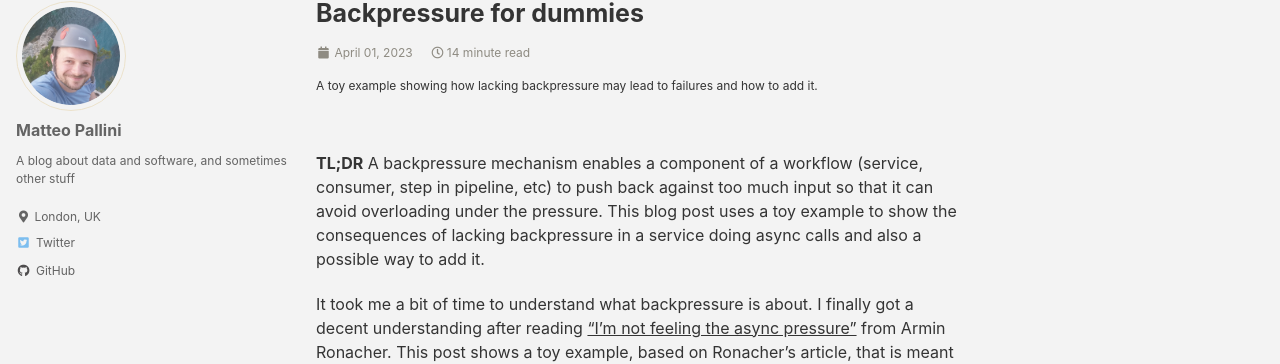
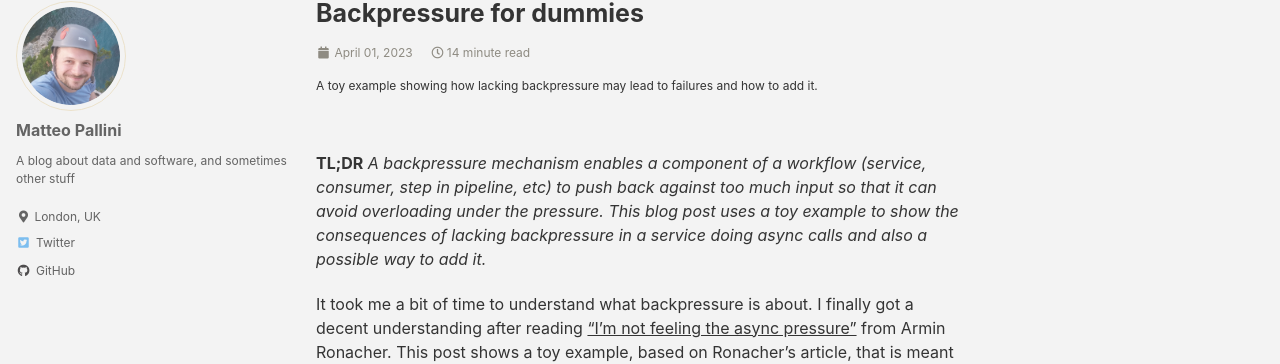
Before and after one commit to matteo-pallini/drabbit17.github.io, a Jekyll site: the page built from _posts/2023-04-01-backpressure-for-dummies.md, in a window 1280 px wide. Shown: the part 80-444 px from the top of the page. Built offline with Jekyll 4.4.1, drawn with Linux system fonts in a browser that asks for light colours; cached includes are drawn as plain includes; nearby versions of some CDN libraries.

Commit message:
Make TL;DR in italic

```diff
--- a/_posts/2023-04-01-backpressure-for-dummies.md
+++ b/_posts/2023-04-01-backpressure-for-dummies.md
@@ -7,7 +7,7 @@ excerpt: A toy example showing how lacking backpressure may lead to failures and
 ---
 
 **TL;DR**
-A backpressure mechanism enables a component of a workflow (service, consumer, step in pipeline, etc) to push back against too much input so that it can avoid overloading under the pressure. This blog post uses a toy example to show the consequences of lacking backpressure in a service doing async calls and also a possible way to add it.
+*A backpressure mechanism enables a component of a workflow (service, consumer, step in pipeline, etc) to push back against too much input so that it can avoid overloading under the pressure. This blog post uses a toy example to show the consequences of lacking backpressure in a service doing async calls and also a possible way to add it.*
 
 It took me a bit of time to understand what backpressure is about. I finally got a decent understanding after reading [“I'm not feeling the async pressure”](https://lucumr.pocoo.org/2020/1/1/async-pressure/) from Armin Ronacher. This post shows a toy example, based on Ronacher’s article, that is meant to show what happens when backpressure is lacking in an async service and how to add it.
 
```
